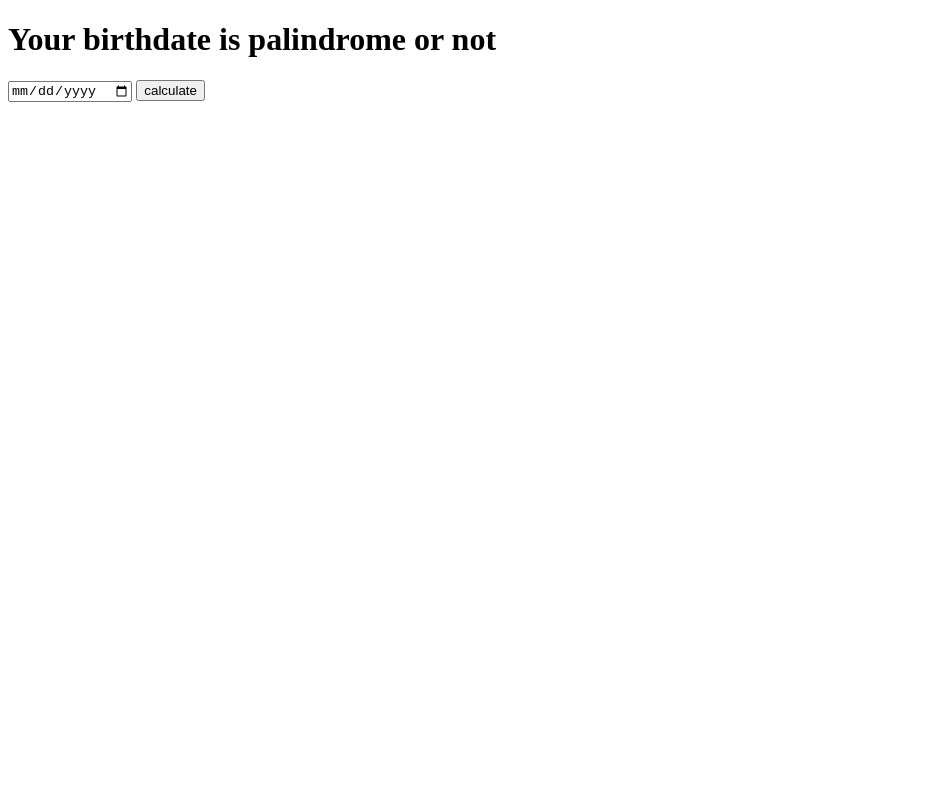
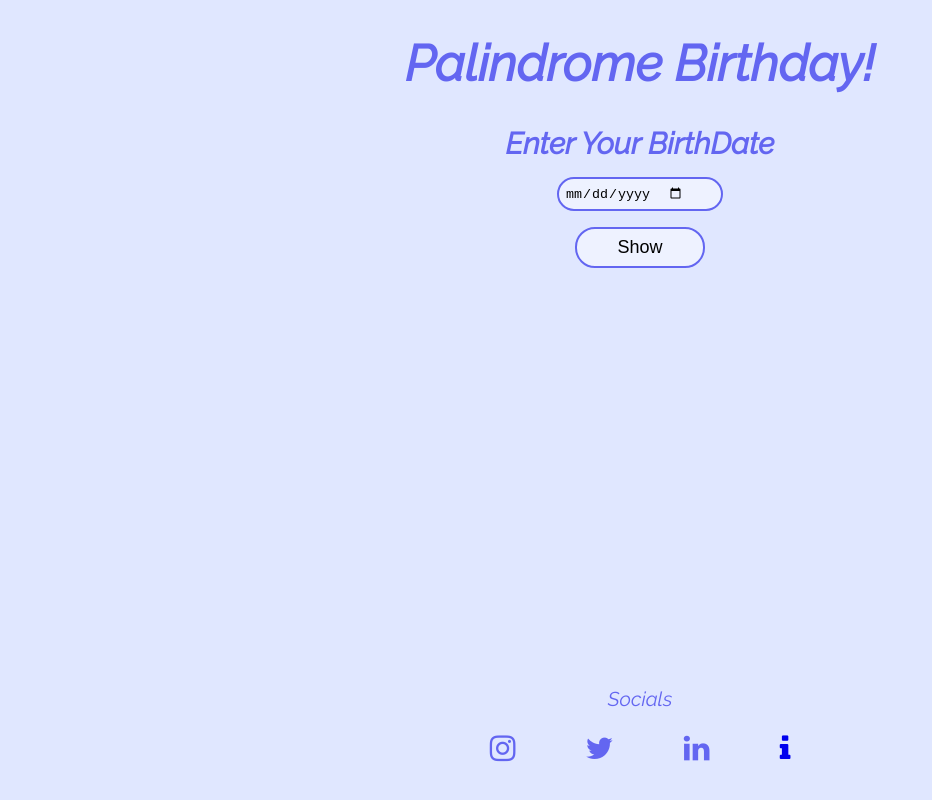
Before and after one commit to pratikshelar546/Is-your-birthday-is-palemdrome, a plain HTML site: page index.html in a window 1280 px wide. Shown: the whole page, without its empty margins (0-932 px from the left). Drawn offline with Linux system fonts and the light colour scheme.

Commit message:
all done

```diff
--- a/index.html
+++ b/index.html
@@ -4,13 +4,28 @@
     <meta charset="UTF-8">
     <meta http-equiv="X-UA-Compatible" content="IE=edge">
     <meta name="viewport" content="width=device-width, initial-scale=1.0">
-    <title>Your birthdate is palindrome or not</title>
+    <link rel="stylesheet" href="https://cdnjs.cloudflare.com/ajax/libs/font-awesome/4.7.0/css/font-awesome.min.css">
+    <link href="style.css" rel="stylesheet"/>
+    <title>Palindrome Birthday</title>
 </head>
 <body>
-    <h1>Your birthdate is palindrome or not</h1>
+    <div class="container">
+    <h1>Palindrome Birthday!</h1>
+    <label class="lable">Enter Your BirthDate</label>
     <input type="date" id="date" class="date"/>
-    <input type="button" class="click" id="btn" value="calculate"/>
-    <h3 id="ot"></h3>
+    <input type="button" class="click" id="btn" value="Show"/>
+    <h2 id="ot"></h2>
+</div>
+<footer class="foot">
+
+    <p class="title">Socials</p>
+    <ul>
+        <li class="non-bullets"><i class="fa fa-instagram"></i></li>
+        <li class="non-bullets"><i class="fa fa-twitter"></i></li>
+        <li class="non-bullets"><i class="fa fa-linkedin"></i></li>
+        <li class="non-bullets" ><a class="link" href="https://pratikshelar-portfolio.netlify.app/"><i  class="fa fa-info"></i></a></li>
+    </ul>
+</footer>
     <script src="logic.js" type="text/javascript"> </script>
 </body>
 </html>
--- a/logic.js
+++ b/logic.js
@@ -133,13 +133,14 @@ function pritDay(date) {
   var dayInMonth = [31, 28, 31, 30, 31, 30, 31, 31, 30, 31, 30, 31];
 
   if (month === 3) {
-    if ((day = 1)) {
+    if ((day < 1)) {
       if (isLeapYear(year)) {
+        day = 30;
+        month--;
+      } else {
         day = 29;
         month--;
-      } else {
-        day = 28;
-        month--;
+
       }
     }
   } else {
@@ -186,7 +187,7 @@ function getPrivpalemdromeDate(date) {
       return [counter, privDate];
     }
     privDate = pritDay(privDate);
-    // console.log(privDate);
+
   }
 }
 
@@ -196,11 +197,11 @@ function compareNextAndPastDate(date) {
   console.log(ctr,nexDate);
   console.log(counter,pridate);
   console.log("next Palemdrome date is " + nexDate.day);
-  console.log("privous palemdrome date is " + pridate);
+  console.log("privous palemdrome date is " + pridate.day);
   if (ctr > counter) {
-    console.log("nearest date is " + pridate.day +"-" + pridate.month +"-" + pridate.year);
+   output.innerText= "The nearest palindrome date is  " + pridate.day +"-" + pridate.month +"-" + pridate.year + ", you missed by " + counter + " Days";
   } else {
-    console.log("nearest date is " + nexDate.day +"-" + nexDate.month +"-" + nexDate.year);
+   output.innerText = "The nearest palindrome date is  " + nexDate.day +"-" + nexDate.month +"-" + nexDate.year + ", you missed by " + ctr + " Days";
   }
 }
 // var date={
--- /dev/null
+++ b/style.css
@@ -0,0 +1,76 @@
+@import url('https://fonts.googleapis.com/css2?family=Raleway:ital@1&display=swap');
+
+:root{
+   --background-color: #e0e7ff;
+   --main-color:#6366f1;
+   --mainbg-color:#eef2ff;
+}
+
+body{
+    margin: 0;
+    padding: 0;
+    box-sizing: border-box;
+    font-family: 'Raleway', sans-serif;
+    color: var(--main-color);
+    font-size: 25px;
+    background-color: var(--background-color);
+}
+.container{
+    text-align: center;
+}
+.date{
+    display: flex;
+    margin: auto;
+    padding: 0.4rem;
+    margin-top: 1rem;
+    width: 150px;
+    border:2px solid var(--main-color) ;
+    border-radius: 20px;
+    background-color: var(--mainbg-color);
+
+}
+.click{
+    margin-top: 1rem;
+    padding: 0.5rem;
+    width: 130px;
+    font-size: large;
+    border:2px solid var(--main-color) ;
+    background-color: var(--mainbg-color);
+    border-radius: 20px;
+}
+.lable{
+    font-size: larger;
+    font-weight: bold;
+}
+.non-bullets{
+    list-style: none;
+    display: inline;
+    padding:  2rem;
+    text-decoration: none;
+    font-size: 30px;
+}
+.foot{
+text-align: center;
+position: absolute;
+bottom: 0;
+left: 0;
+right: 0;
+margin-bottom: 34px;
+}
+.title{
+    text-align: center;
+    font-size: 20px;
+}
+ul{
+    text-align: center;
+    width: 100%;
+    /* margin: ; */
+    margin-block-start: 0em;
+    margin-block-end: 0em;
+    padding-inline-start: 0px;
+
+}
+.link{
+    text-decoration: none;
+
+}
```
